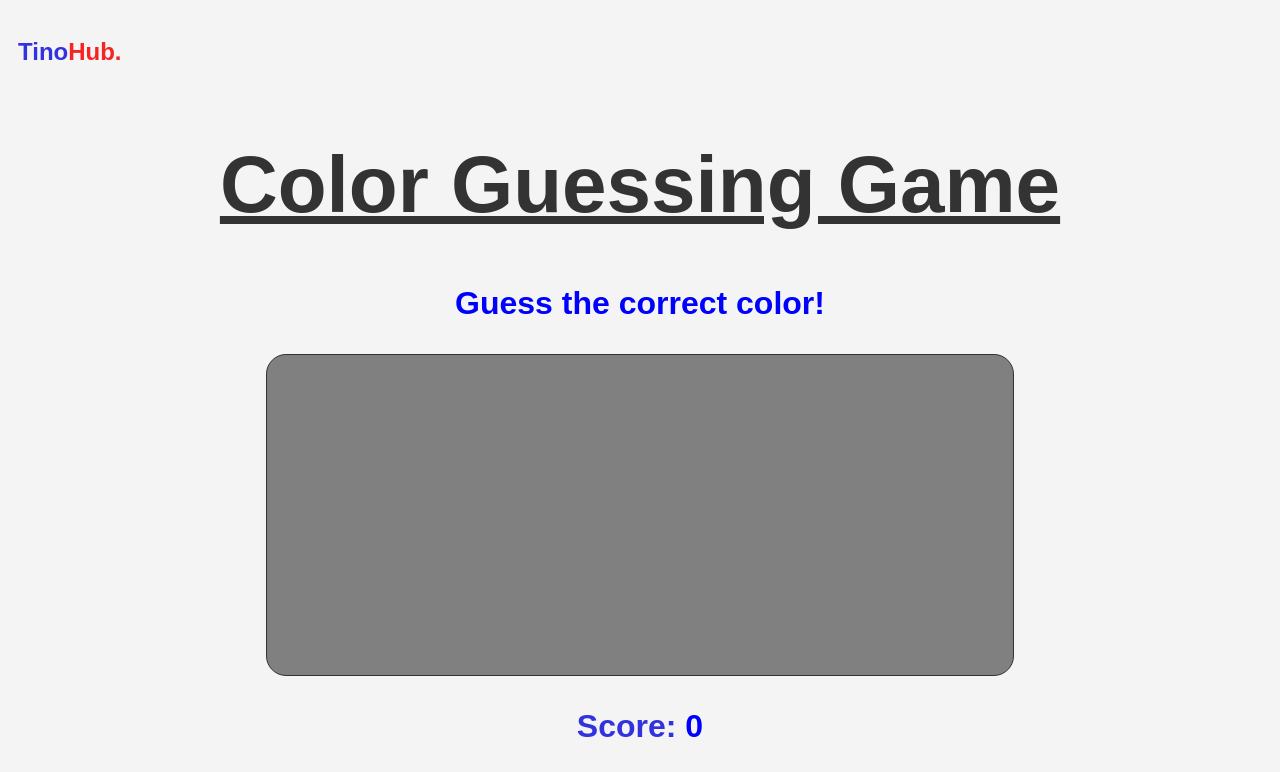
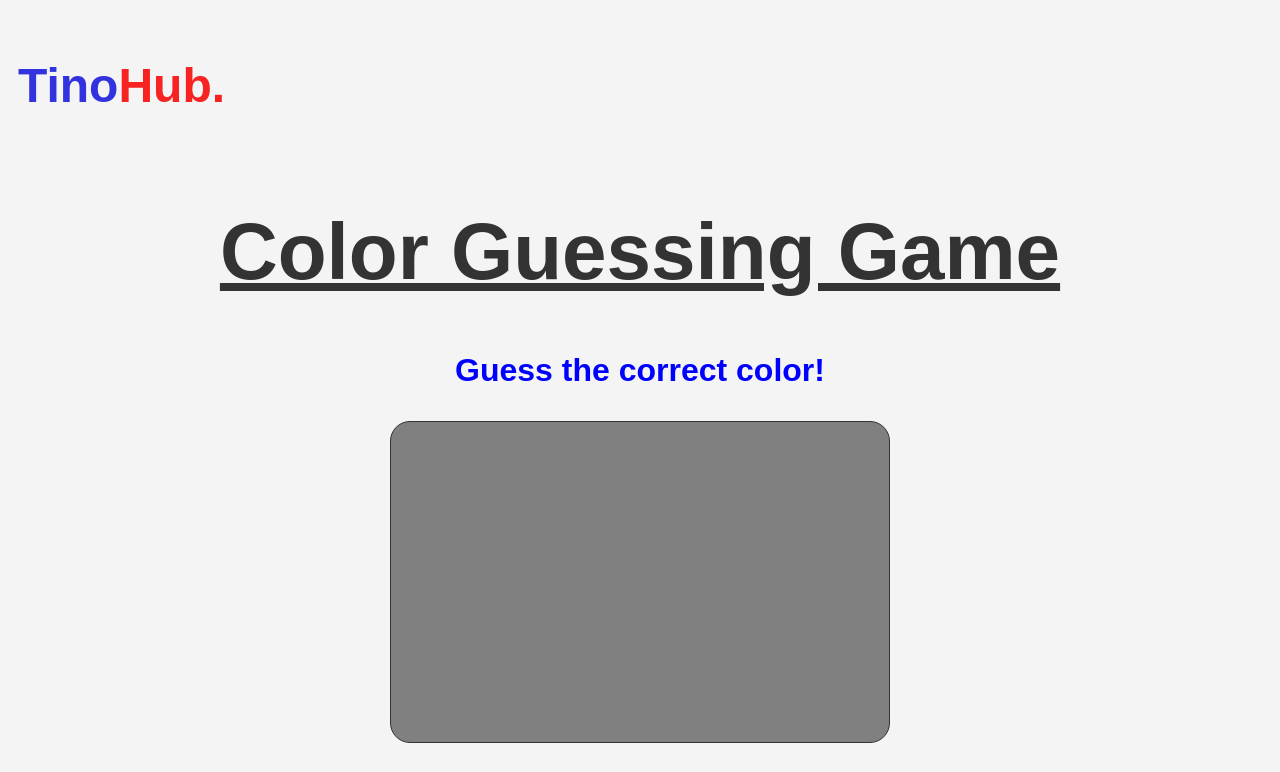
Before and after one commit to JOcular1234/hngcolorGuessingGame, a plain HTML site: page index.html in a window 1280 px wide. Shown: the top 772 px of the page. Drawn offline with Linux system fonts and the light colour scheme.

Commit message:
box adjustment

```diff
--- a/index.html
+++ b/index.html
@@ -8,7 +8,7 @@
 </head>
 <body>
     <nav>
-        <h2>Tino<span>Hub.</span></h2>
+        <h2>Tino<span>Hub.</span></h>
     </nav>
     <h1>Color Guessing Game</h1>
     <p data-testid="gameInstructions" class="text1">Guess the correct color!</p>
--- a/script.js
+++ b/script.js
@@ -2,7 +2,7 @@
 const colors = ["red", "blue", "green", "yellow", "purple", "orange"];
 
 let targetColor = "";
-let score = 0;
+let score = 0; //handle score
 
 let colorBox = document.getElementById("colorBox");
 let colorOptions = document.getElementById("colorOptions");
@@ -10,7 +10,7 @@ let gameStatus = document.getElementById("gameStatus");
 let scoreDisplay = document.getElementById("score");
 let newGameButton = document.getElementById("newGameButton");
 
-
+//start game
 function startGame() {
     targetColor = colors[Math.floor(Math.random() * colors.length)];
      colorBox.style.backgroundColor = "grey";
--- a/style.css
+++ b/style.css
@@ -11,10 +11,12 @@ nav{
 }
 nav h2{
     color: #3232de;
+    font-size: 3rem;
+
 }
 nav h2 span {
     color: hsl(0, 93%, 55%);
-
+    font-size: 3rem;
 }
 #colorBox {
     width: 250px;
@@ -22,7 +24,7 @@ nav h2 span {
     margin: 20px auto;
     border: 1px solid #333;
     border-radius: 20px;
-    background-color: grey;
+    background-color: hsl(0, 0%, 90%);
     transition: background-color 0.5s ease-in-out;
 }
 
@@ -108,7 +110,7 @@ button:hover {
         font-weight: 600;
     }
     #colorBox {
-        width: 60%;
+        width: 40%;
         height: 40vh;
     }
     #colorOptions {
```
